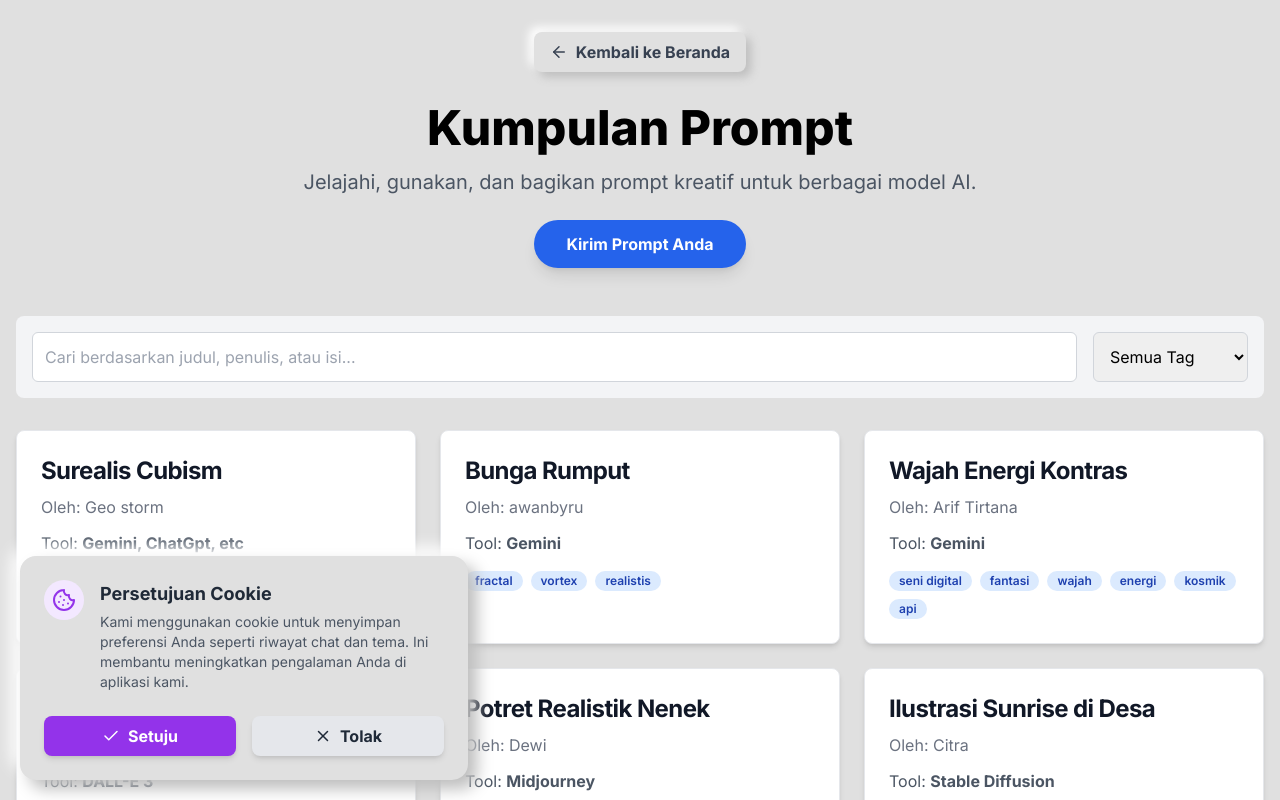
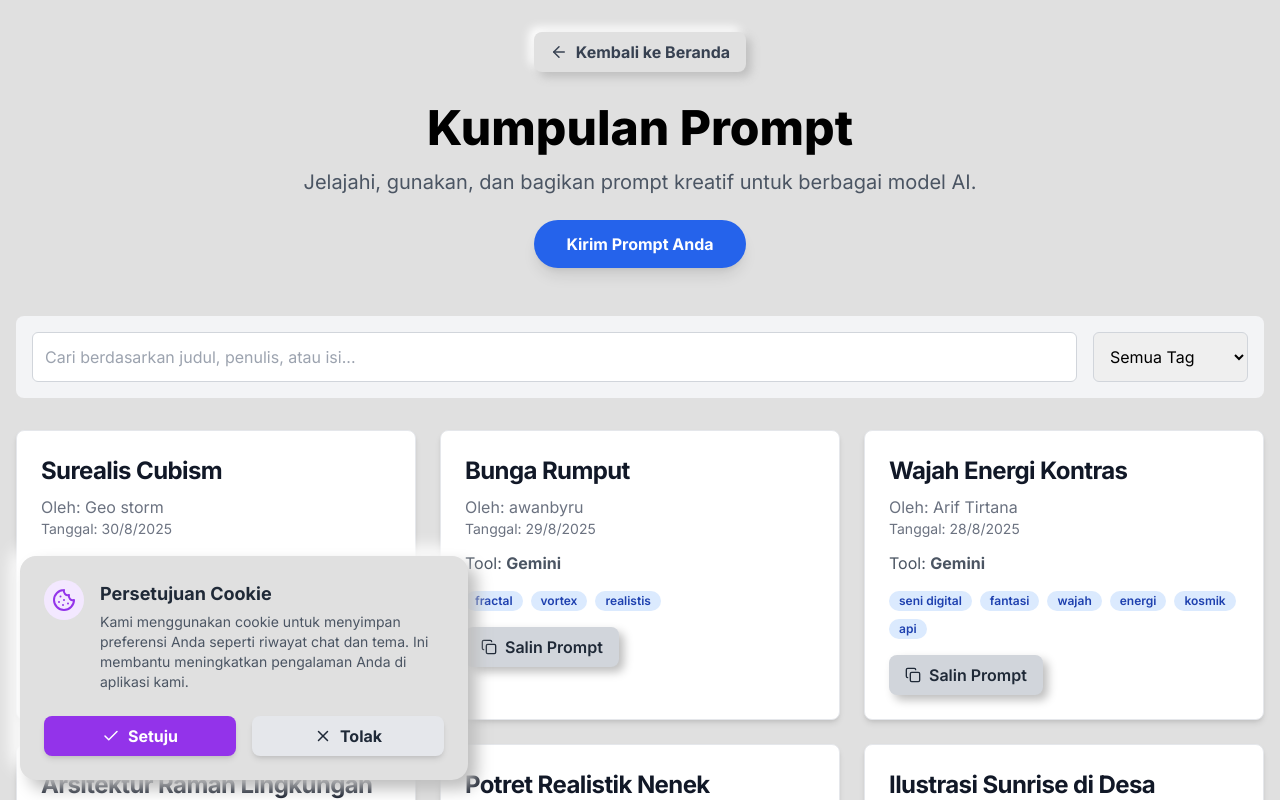
Before and after one commit to ruangriung/ruangriung-generator-app, a Next.js app: page /kumpulan-prompt in a window 1280 px wide. Shown: the top 800 px of the page. Built offline with nearby package versions, Linux system fonts and the light colour scheme.

Commit message:
Add copy button and sequential prompt dates

```diff
--- a/app/kumpulan-prompt/PromptClient.tsx
+++ b/app/kumpulan-prompt/PromptClient.tsx
@@ -8,6 +8,7 @@ import PromptSubmissionForm from '../../components/PromptSubmissionForm';
 import Pagination from '../../components/Pagination';
 import AdBanner from '../../components/AdBanner';
 import { ArrowLeft } from 'lucide-react';
+import CopyButton from '../../components/CopyButton';
 
 const PROMPTS_PER_PAGE = 9;
 
@@ -94,18 +95,32 @@ export default function PromptClient({ prompts }: PromptClientProps) {
 
       <div className="grid grid-cols-1 md:grid-cols-2 lg:grid-cols-3 gap-6">
         {paginatedPrompts.map((prompt: Prompt) => (
-          <Link key={prompt.id} href={`/kumpulan-prompt/${prompt.slug}`}>
-            <div className="block h-full p-6 bg-white border border-gray-200 rounded-lg shadow-md hover:shadow-xl transition-shadow duration-300 dark:bg-gray-900 dark:border-gray-700 dark:hover:bg-gray-700">
-              <h5 className="mb-2 text-2xl font-bold tracking-tight text-gray-900 dark:text-white">{prompt.title}</h5>
-              <p className="font-normal text-gray-500 dark:text-gray-400 mb-3">Oleh: {prompt.author}</p>
-              <p className="font-normal text-gray-600 dark:text-gray-300 mb-4">Tool: <strong>{prompt.tool}</strong></p>
-              <div className="flex flex-wrap gap-2">
-                {prompt.tags.map(tag => (
-                  <span key={tag} className="inline-block bg-blue-100 text-blue-800 text-xs font-semibold px-2.5 py-0.5 rounded-full dark:bg-blue-900 dark:text-blue-300">{tag}</span>
-                ))}
-              </div>
+          <div
+            key={prompt.id}
+            className="h-full p-6 bg-white border border-gray-200 rounded-lg shadow-md hover:shadow-xl transition-shadow duration-300 dark:bg-gray-900 dark:border-gray-700 dark:hover:bg-gray-700"
+          >
+            <Link href={`/kumpulan-prompt/${prompt.slug}`}>
+              <h5 className="mb-2 text-2xl font-bold tracking-tight text-gray-900 dark:text-white hover:underline">
+                {prompt.title}
+              </h5>
+            </Link>
+            <p className="font-normal text-gray-500 dark:text-gray-400">Oleh: {prompt.author}</p>
+            <p className="text-sm text-gray-500 dark:text-gray-400 mb-3">Tanggal: {new Date(prompt.date).toLocaleDateString('id-ID')}</p>
+            <p className="font-normal text-gray-600 dark:text-gray-300 mb-4">
+              Tool: <strong>{prompt.tool}</strong>
+            </p>
+            <div className="flex flex-wrap gap-2 mb-4">
+              {prompt.tags.map(tag => (
+                <span
+                  key={tag}
+                  className="inline-block bg-blue-100 text-blue-800 text-xs font-semibold px-2.5 py-0.5 rounded-full dark:bg-blue-900 dark:text-blue-300"
+                >
+                  {tag}
+                </span>
+              ))}
             </div>
-          </Link>
+            <CopyButton text={prompt.promptContent} />
+          </div>
         ))}
       </div>
 
--- a/app/kumpulan-prompt/[slug]/page.tsx
+++ b/app/kumpulan-prompt/[slug]/page.tsx
@@ -3,6 +3,7 @@ import { notFound } from 'next/navigation';
 import Link from 'next/link';
 import { ArrowLeft } from 'lucide-react';
 import AdBanner from '@/components/AdBanner';
+import CopyButton from '@/components/CopyButton';
 
 export default async function PromptDetailPage({ params }: { params: { slug: string } }) {
   const prompt = await getPromptBySlug(params.slug);
@@ -36,11 +37,16 @@ export default async function PromptDetailPage({ params }: { params: { slug: str
           </div>
         )}
         <h1 className="text-4xl font-bold mb-4 text-gray-900 dark:text-white">{prompt.title}</h1>
-        <p className="text-lg text-gray-600 dark:text-gray-300 mb-2">By {prompt.author}</p>
+        <p className="text-lg text-gray-600 dark:text-gray-300">By {prompt.author}</p>
+        <p className="text-md text-gray-500 dark:text-gray-400 mb-2">Tanggal: {new Date(prompt.date).toLocaleDateString('id-ID')}</p>
         <p className="text-md text-gray-500 dark:text-gray-400 mb-6">Tool: {prompt.tool}</p>
 
         <div className="prose prose-lg max-w-none dark:prose-invert">
           <p>{prompt.promptContent}</p>
+        </div>
+
+        <div className="mt-4">
+          <CopyButton text={prompt.promptContent} />
         </div>
 
         <div className="my-8">
--- /dev/null
+++ b/components/CopyButton.tsx
@@ -0,0 +1,32 @@
+'use client';
+
+import { useState } from 'react';
+import { Copy, Check } from 'lucide-react';
+
+interface CopyButtonProps {
+  text: string;
+}
+
+export default function CopyButton({ text }: CopyButtonProps) {
+  const [isCopied, setIsCopied] = useState(false);
+
+  const handleCopy = async () => {
+    try {
+      await navigator.clipboard.writeText(text);
+      setIsCopied(true);
+      setTimeout(() => setIsCopied(false), 2000);
+    } catch (err) {
+      console.error('Failed to copy text:', err);
+    }
+  };
+
+  return (
+    <button
+      onClick={handleCopy}
+      className={`inline-flex items-center px-4 py-2 bg-gray-300 dark:bg-gray-700 text-gray-800 dark:text-gray-200 font-semibold rounded-lg shadow-neumorphic-button dark:shadow-dark-neumorphic-button active:shadow-neumorphic-inset dark:active:shadow-dark-neumorphic-inset transition-all ${isCopied ? '!bg-green-200 text-green-700' : ''} hover:bg-gray-400 dark:hover:bg-gray-600`}
+    >
+      {isCopied ? <Check size={16} className="mr-2" /> : <Copy size={16} className="mr-2" />}
+      {isCopied ? 'Tersalin!' : 'Salin Prompt'}
+    </button>
+  );
+}
--- a/content/prompts/prompt-1.md
+++ b/content/prompts/prompt-1.md
@@ -3,6 +3,7 @@ id: "1"
 slug: "prompt-satu-keren"
 title: "Prompt Keren Pertama"
 author: "Ayick"
+date: "2025-08-23"
 tool: "DALL-E 3"
 tags:
   - fantasi
--- a/content/prompts/prompt-2.md
+++ b/content/prompts/prompt-2.md
@@ -3,6 +3,7 @@ id: "2"
 slug: "prompt-kedua-hebat"
 title: "Prompt Hebat Kedua"
 author: "Budi"
+date: "2025-08-24"
 tool: "Midjourney"
 tags:
   - sci-fi
--- a/content/prompts/prompt-3.md
+++ b/content/prompts/prompt-3.md
@@ -3,6 +3,7 @@ id: "3"
 slug: "ilustrasi-sunrise-desa"
 title: "Ilustrasi Sunrise di Desa"
 author: "Citra"
+date: "2025-08-25"
 tool: "Stable Diffusion"
 tags:
   - ilustrasi
--- a/content/prompts/prompt-4.md
+++ b/content/prompts/prompt-4.md
@@ -3,6 +3,7 @@ id: "4"
 slug: "potret-realistik-nenek"
 title: "Potret Realistik Nenek"
 author: "Dewi"
+date: "2025-08-26"
 tool: "Midjourney"
 tags:
   - potret
--- a/content/prompts/prompt-5.md
+++ b/content/prompts/prompt-5.md
@@ -3,6 +3,7 @@ id: "5"
 slug: "arsitektur-ramah-lingkungan"
 title: "Arsitektur Ramah Lingkungan"
 author: "Eko"
+date: "2025-08-27"
 tool: "DALL-E 3"
 tags:
   - arsitektur
--- a/content/prompts/prompt-6.md
+++ b/content/prompts/prompt-6.md
@@ -3,6 +3,7 @@ id: "6"
 slug: "wajah-energi-kontras"
 title: "Wajah Energi Kontras"
 author: "Arif Tirtana"
+date: "2025-08-28"
 tool: "Gemini"
 tags:
   - seni digital
--- a/content/prompts/prompt-7.md
+++ b/content/prompts/prompt-7.md
@@ -3,6 +3,7 @@ id: "7"
 slug: "bunga-rumput"
 title: "Bunga Rumput"
 author: "awanbyru"
+date: "2025-08-29"
 tool: "Gemini"
 tags:
   - fractal
--- a/content/prompts/prompt-8.md
+++ b/content/prompts/prompt-8.md
@@ -3,6 +3,7 @@ id: "8"
 slug: "cubist-surealist"
 title: "Surealis Cubism"
 author: "Geo storm"
+date: "2025-08-30"
 tool: "Gemini, ChatGpt, etc"
 tags:
   - cubism
--- a/lib/prompts.ts
+++ b/lib/prompts.ts
@@ -9,6 +9,7 @@ export interface Prompt {
   slug: string;
   title: string;
   author: string;
+  date: string;
   tool: string;
   image?: string;
   tags: string[];
@@ -31,6 +32,7 @@ export async function getAllPrompts(): Promise<Prompt[]> {
             image: data.image,
             title: data.title,
             author: data.author,
+            date: data.date,
             tool: data.tool,
             tags: data.tags || [],
             promptContent: content.trim(),
```
